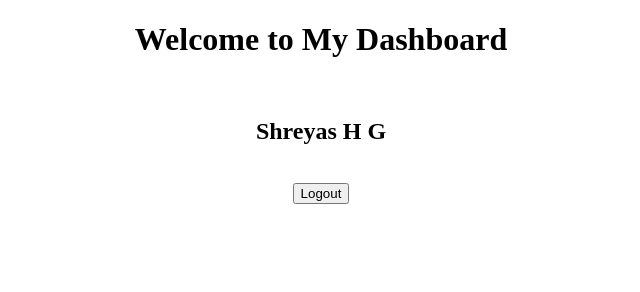
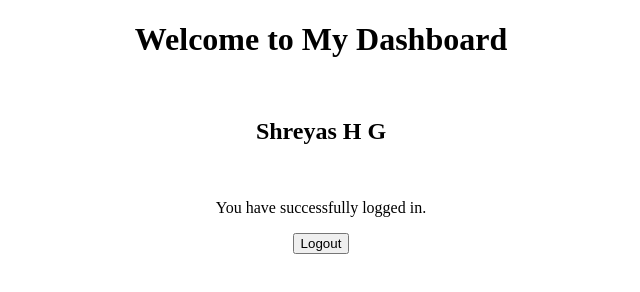
Before and after one commit to shreyashg15/html-authentication-poc-campuspe, a plain HTML site: page dashboard.html in a window 1280 px wide. Shown: the whole page, without its empty margins (319-959 px from the left). Drawn offline with Linux system fonts and the light colour scheme.

Commit message:
added paragraph tag in  dasboard

```diff
--- a/dashboard.html
+++ b/dashboard.html
@@ -9,6 +9,7 @@
     <br>
     <h2>Shreyas H G </h2>
 <br>
+<p>You have successfully logged in.</p>
     <a href="login.html">
         <button type="button">Logout</button>
     </a>
```
